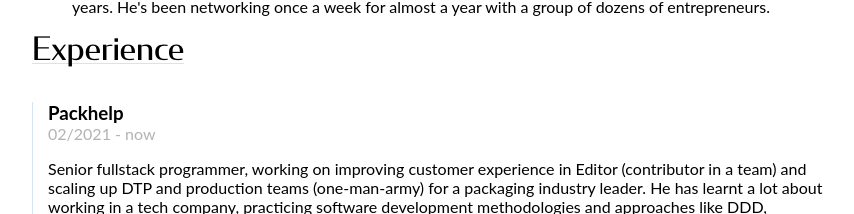
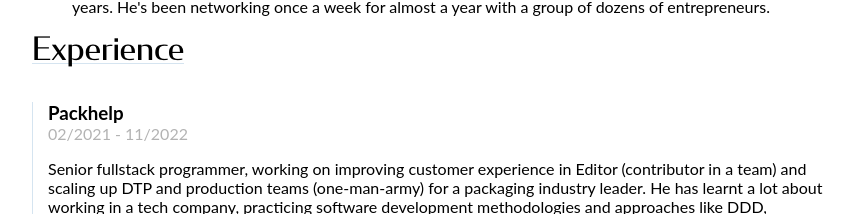
Before and after one commit to degregar/resume, a React (Create React App) app: page / in a window 1280 px wide. Shown: the part 1156-1370 px from the top of the page, without its empty margins (311-1165 px from the left). Built offline with nearby package versions, Linux system fonts and the light colour scheme.

Commit message:
fix: update ph experience

```diff
--- a/src/components/Resume/Experience/Experience.tsx
+++ b/src/components/Resume/Experience/Experience.tsx
@@ -17,7 +17,7 @@ const Experience = () => {
       <ExperienceWrapper>
         <p>
           He was working on his own projects since 2002, since 2005 for others. Mostly as a programmer, but also as a hotel and marketing manager.
-          Tried to run his own company two times already.
+          Tried to run his own company three times already.
         </p>
       </ExperienceWrapper>
     )
@@ -25,7 +25,7 @@ const Experience = () => {
 
   return (
     <ExperienceWrapper>
-      <Job project="Packhelp" period="02/2021 - now">
+        <Job project="Packhelp" period="02/2021 - 11/2022">
             <p>
                 Senior fullstack programmer, working on improving customer experience in Editor (contributor in a team) and scaling up DTP and production
                 teams (one-man-army) for a packaging industry leader. He has learnt a lot about working in a tech company, practicing software development
```
Lines whose indentation alone changed are shown as unchanged.
